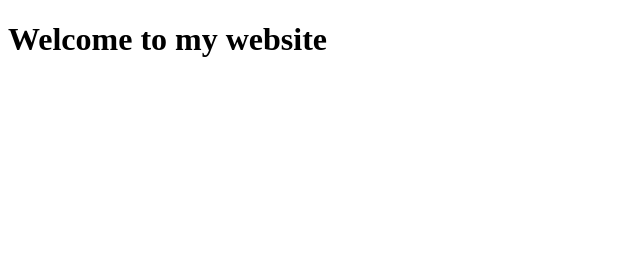
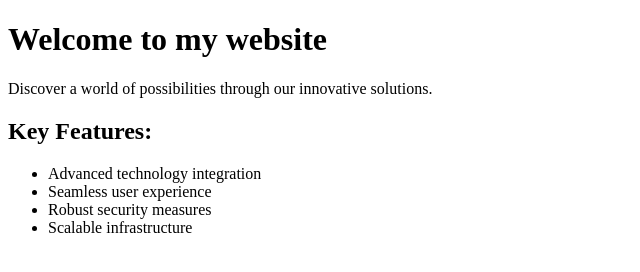
Before and after one commit to reinelind/simplegit, a plain HTML site: page index.html in a window 1280 px wide. Shown: the whole page, without its empty margins (0-640 px from the left). Drawn offline with Linux system fonts and the light colour scheme.

Commit message:
Add a list

```diff
--- a/index.html
+++ b/index.html
@@ -5,5 +5,14 @@
 </head>
 <body>
   <h1>Welcome to my website</h1>
+  <p>Discover a world of possibilities through our innovative solutions.</p>
+
+  <h2>Key Features:</h2>
+  <ul>
+    <li>Advanced technology integration</li>
+    <li>Seamless user experience</li>
+    <li>Robust security measures</li>
+    <li>Scalable infrastructure</li>
+  </ul>
 </body>
 </html>
```
